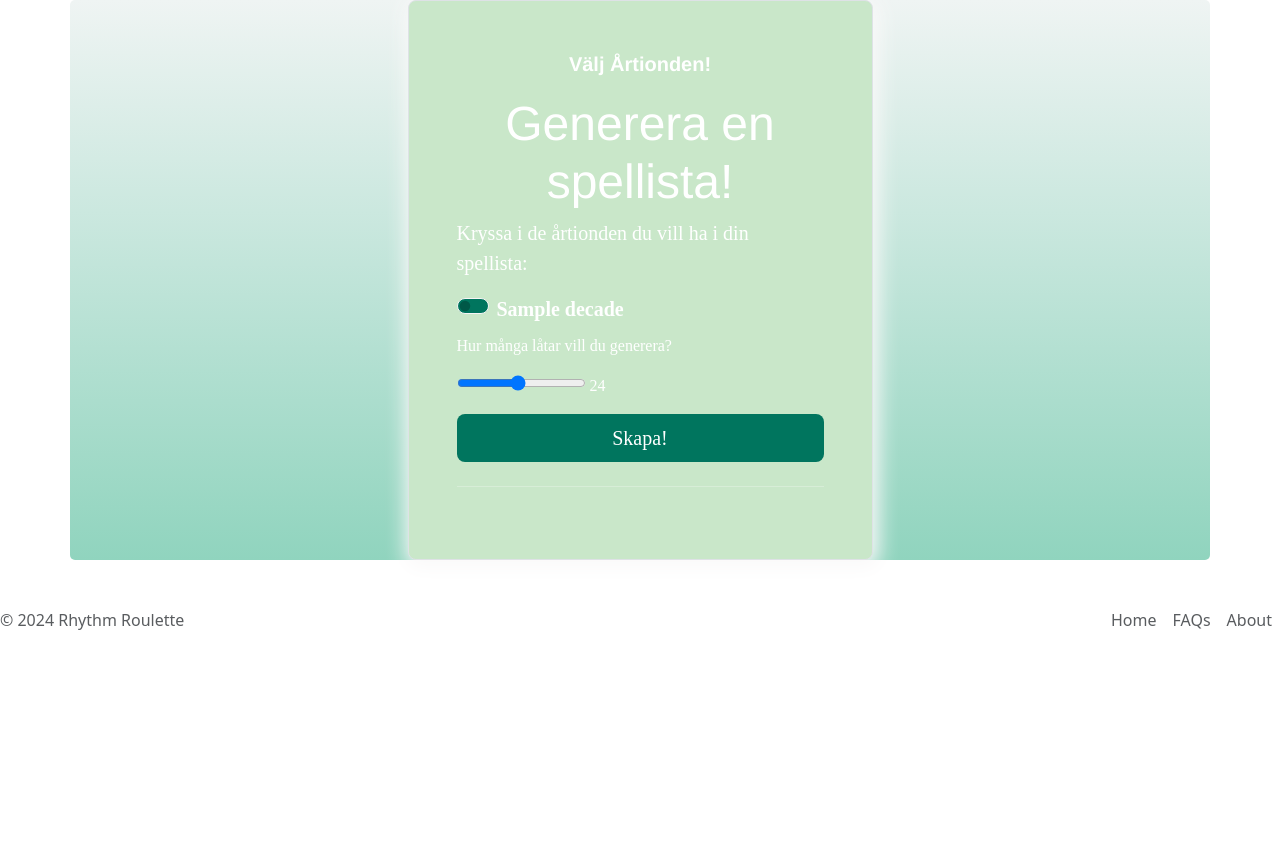
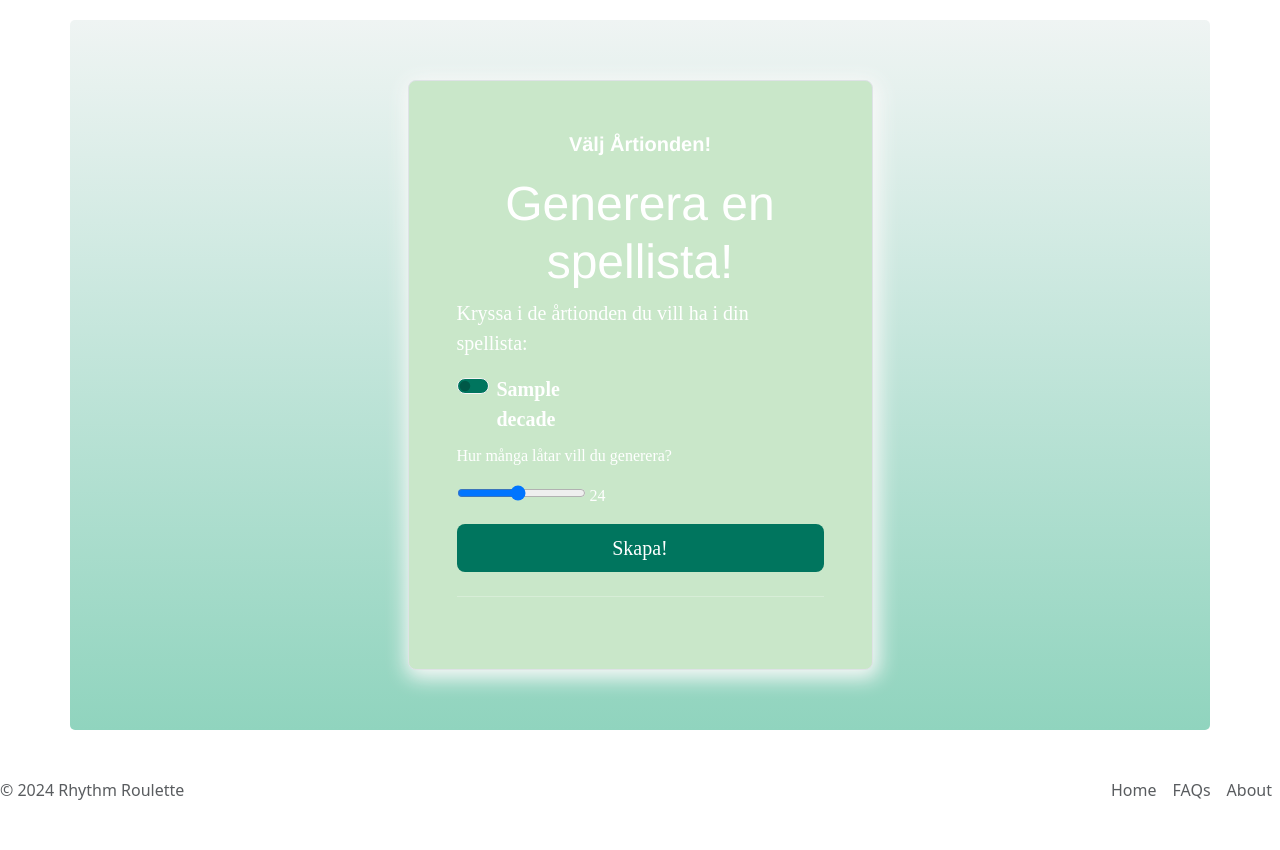
Before and after one commit to tobi-1337/RhythmRoulette, a Flask app: template templates/search.html in a window 1280 px wide. Before the commit the page ends 630 px from the top, so only its background shows below. Run offline with Flask 3, Linux system fonts and the light colour scheme; the template is opened without the code that fills it: most values are stand-ins (such as "Sample title", 1, 10 or a date in 2020); some libraries are stand-ins or nearby versions; some web fonts are replaced.

Commit message:
three decades per row

```diff
--- a/static/styles.css
+++ b/static/styles.css
@@ -631,6 +631,7 @@ margin-bottom:0;
 .reccos {
     background: -webkit-linear-gradient(#eff4f3,#90d4be);
     border-radius: 5px;
+    margin-top: 20px;
 }
 
 #recco-box {
@@ -659,6 +660,8 @@ margin-bottom:0;
     font-family: 'alexandria';
     border-radius: 20px;
     color:white;
+    margin-top: 60px;
+    margin-bottom: 60px;
 }
 /* Styling for search (decades form) ends */
 
--- a/templates/search.html
+++ b/templates/search.html
@@ -11,14 +11,21 @@
                     <h1 class="display-5 text-center text-white">Generera en spellista!</h1>
                     <p class="lead text-white">Kryssa i de årtionden du vill ha i din spellista:</p>
 
+                    <div class="row">
                         {% for decade in decades %}
+                        <div class="col-md-4">
                             <div class="form-check form-switch">
                                 <input type="checkbox" class="form-check-input mb-3 search-checkbox proanalysecheck"
                                     id="{{ decade }}" name="decades" value="{{ decade }}">
                                 <label for="{{ decade }}" class="lead fw-bold mb-2">{{ decade }}</label><br>
                             </div>
+                        </div>
+                        {% if loop.index % 3 == 0 %}
+                    </div>
+                    <div class="row">
+                        {% endif %}
                         {% endfor %}
-
+                    </div>
                     <div>
                         <p class="display-7">Hur många låtar vill du generera?</p>
                         <input type="range" name="search_limit" id="search_limit" value="24" min="1" max="50"
```
Lines whose indentation alone changed are shown as unchanged.
